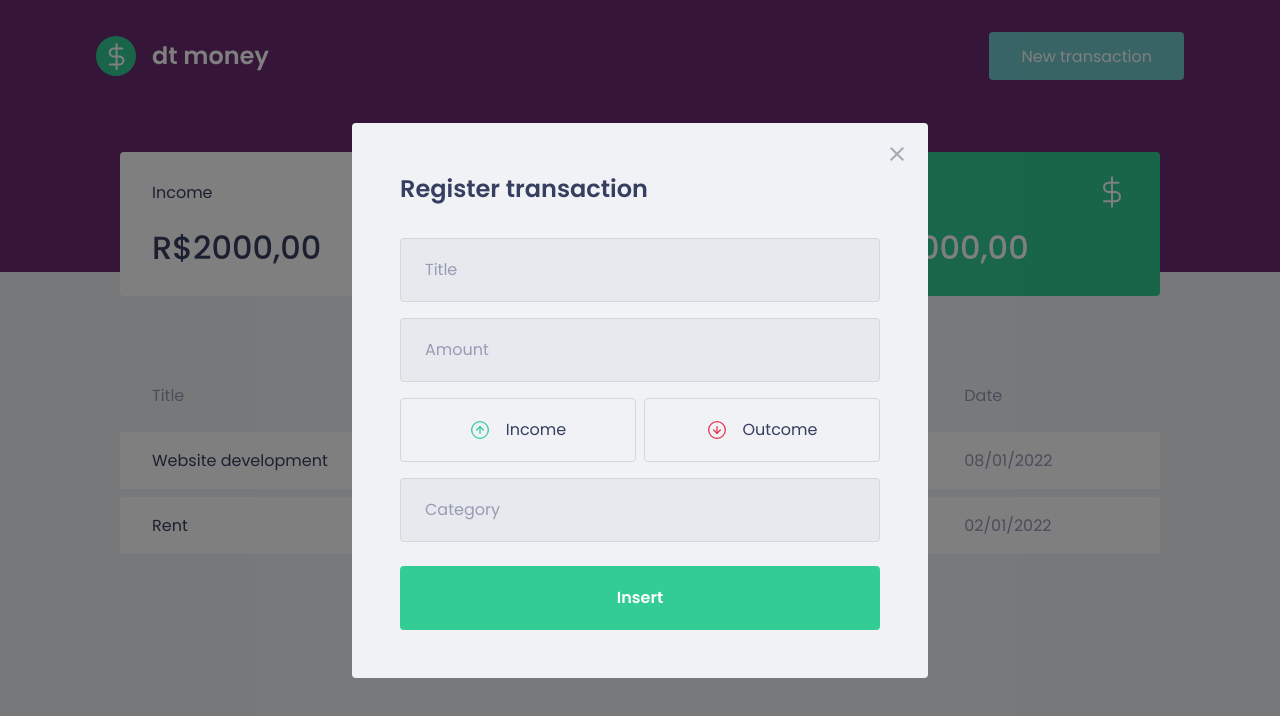
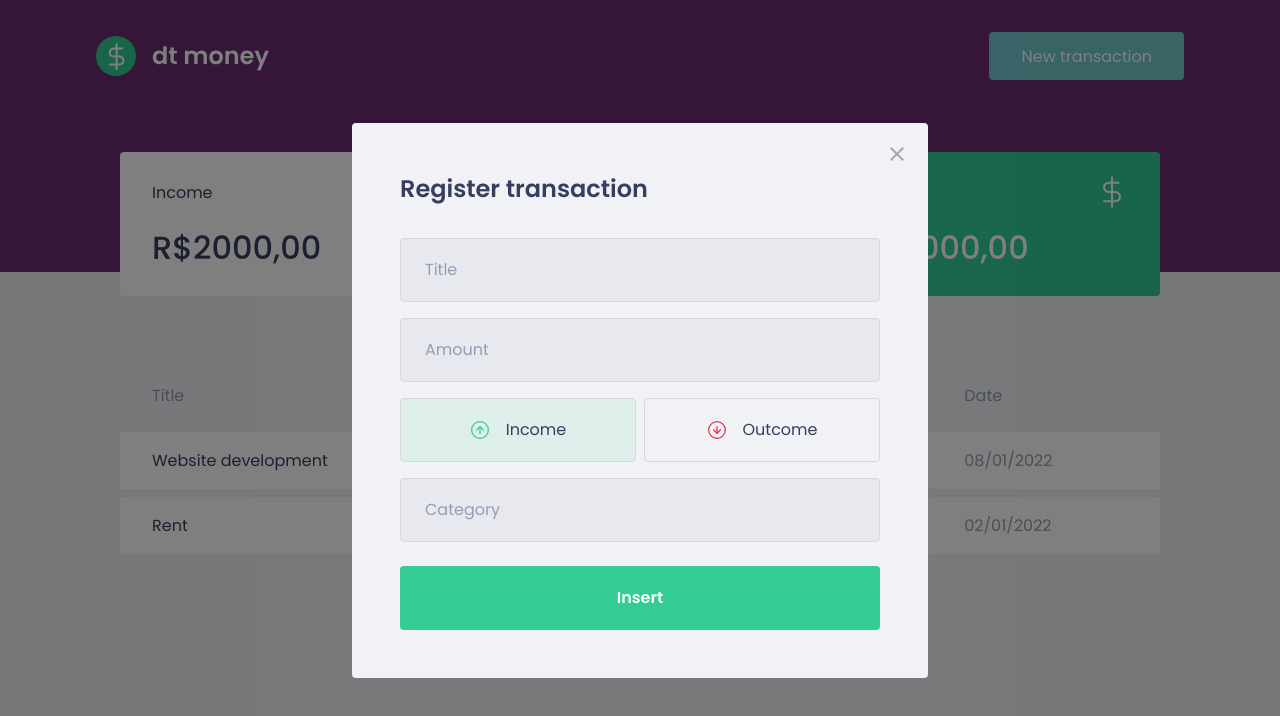
Before and after one commit to AlanPoveda/ignite-second-react-app, a React (Create React App) app: page / in a window 1280 px wide. Both pictures are taken after a click on the button "New transaction". Shown: the top 716 px of the page. Built offline with nearby package versions, Linux system fonts and the light colour scheme; no server answers; what miragejs would draw is missing.

Commit message:
Finiliza button css, install polished tool

```diff
--- a/package.json
+++ b/package.json
@@ -5,6 +5,7 @@
   "dependencies": {
     "axios": "^0.24.0",
     "miragejs": "^0.1.43",
+    "polished": "^4.1.3",
     "react": "^17.0.2",
     "react-dom": "^17.0.2",
     "react-modal": "^3.14.4",
--- a/src/components/NewTransactionModal/index.tsx
+++ b/src/components/NewTransactionModal/index.tsx
@@ -1,8 +1,10 @@
 import Modal from "react-modal";
 import incomeImg from "../../assets/income.svg";
 import outcomeImg from "../../assets/outcome.svg";
-import { Container, TransactionTypeContainer } from "./styles";
 import closeButton from "../../assets/close.svg";
+import { useState } from "react";
+
+import { Container, TransactionTypeContainer, RadioBox } from "./styles";
 
 interface NewTransactionModalProps {
     isOpen: boolean;
@@ -13,6 +15,8 @@
     isOpen,
     onRequestClose,
 }: NewTransactionModalProps) => {
+    const [type, setType] = useState("income");
+
     return (
         <Modal
             isOpen={isOpen}
@@ -32,15 +36,31 @@
                 <input placeholder="Title" />
                 <input placeholder="Amount" type="number" />
                 <TransactionTypeContainer>
-                    <button type="button">
+                    <RadioBox
+                        type="button"
+                        isActive={type === "income"}
+                        activeColor="green"
+                        onClick={() => {
+                            setType("income");
+                        }}
+
+                    >
                         <img src={incomeImg} alt="Income" />
                         <span>Income</span>
-                    </button>
+                    </RadioBox>
 
-                    <button type="button">
+                    <RadioBox
+                        type="button"
+                        isActive={type === "outcome"}
+                        activeColor="red"
+                        onClick={() => {
+                            setType("outcome");
+                        }}
+
+                    >
                         <img src={outcomeImg} alt="Outcome" />
                         <span>Outcome</span>
-                    </button>
+                    </RadioBox>
                 </TransactionTypeContainer>
                 <input placeholder="Category" />
                 <button type="submit">Insert</button>
--- a/src/components/NewTransactionModal/styles.ts
+++ b/src/components/NewTransactionModal/styles.ts
@@ -1,4 +1,5 @@
 import styled from 'styled-components';
+import { transparentize } from 'polished'
 
 
 export const Container = styled.form`
@@ -55,12 +56,31 @@
     grid-template-columns: 1fr 1fr;
     gap: 0.5rem;
 
-    button {
+
+`;
+
+interface RadioBoxProps {
+    isActive: boolean;
+    activeColor: 'green' | 'red';
+}
+
+
+
+const color = {
+    green: '#33CC95',
+    red: '#E62E4D'
+}
+
+export const RadioBox = styled.button<RadioBoxProps>`
+
     height: 4rem;
     border: 1px solid #D7D7D7;
     border-radius: 0.25rem;
 
-        background: transparent;
+    background: ${(props => props.isActive
+        ? transparentize(0.9 , color[props.activeColor])
+        : 'transparent')
+    };
     display: flex;
     align-items: center;
     justify-content: center;
@@ -83,5 +103,4 @@
         color: var(--text-title);
 
     }
-    }
 `;
--- a/src/index.tsx
+++ b/src/index.tsx
@@ -23,8 +23,8 @@
           id: 2,
           title: 'transactions 2',
           amount: 400,
-          type: 'outcome',
-          category: 'Home',
+          type: 'income',
+          category: 'Salary',
           date: '02/01/2022'
         }
       ]
```
Also changed, not shown: 1 other file (tests, documents, lock files or other folders). Lines whose indentation alone changed are shown as unchanged.
